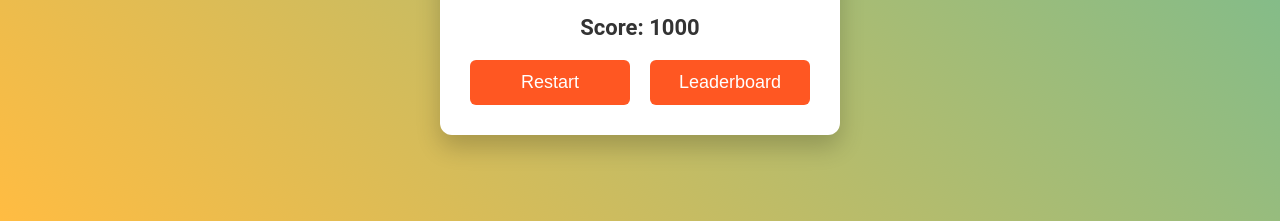
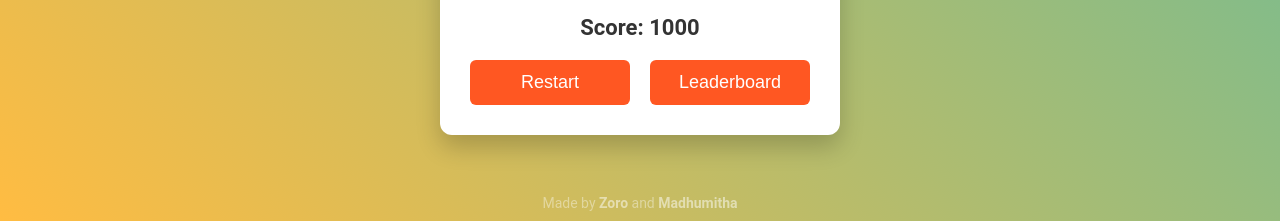
Before and after one commit to Leander-Antony/brain-dead, a Flask app: page / in a window 1280 px wide. Shown: the part 579-800 px from the top of the page. Run offline with Flask 3, Linux system fonts and the light colour scheme; data that the repository does not hold is empty.

Commit message:
added credits

```diff
--- a/static/css/style.css
+++ b/static/css/style.css
@@ -312,3 +312,23 @@ button:hover {
     height: 25%;
     width: 50%;
 }
+.credits {
+    position: absolute;
+    bottom: 10px;
+    font-size: 14px;
+    color: rgba(255, 255, 255, 0.4); /* Transparent text */
+    text-align: center;
+    width: 100%;
+    font-weight: normal;
+}
+
+.credits a {
+    color: rgba(255, 255, 255, 0.5); /* Slightly more visible link */
+    text-decoration: none;
+    font-weight: bold;
+    transition: color 0.3s ease;
+}
+
+.credits a:hover {
+    color: #ff5722; /* Color change on hover */
+}
--- a/templates/index.html
+++ b/templates/index.html
@@ -47,6 +47,12 @@
                 </form>
             </div>
         </div>
+    </div>
+
+    <!-- Credits Section -->
+    <div class="credits">
+        Made by <a href="https://github.com/Leander-Antony" target="_blank">Zoro</a> and <a href="https://github.com/Madhu-mitha17" target="_blank">Madhumitha</a>
+    </div>
 
     <script src="{{ url_for('static', filename='js/script.js') }}"></script>
 </body>
```
Lines whose indentation alone changed are shown as unchanged.
